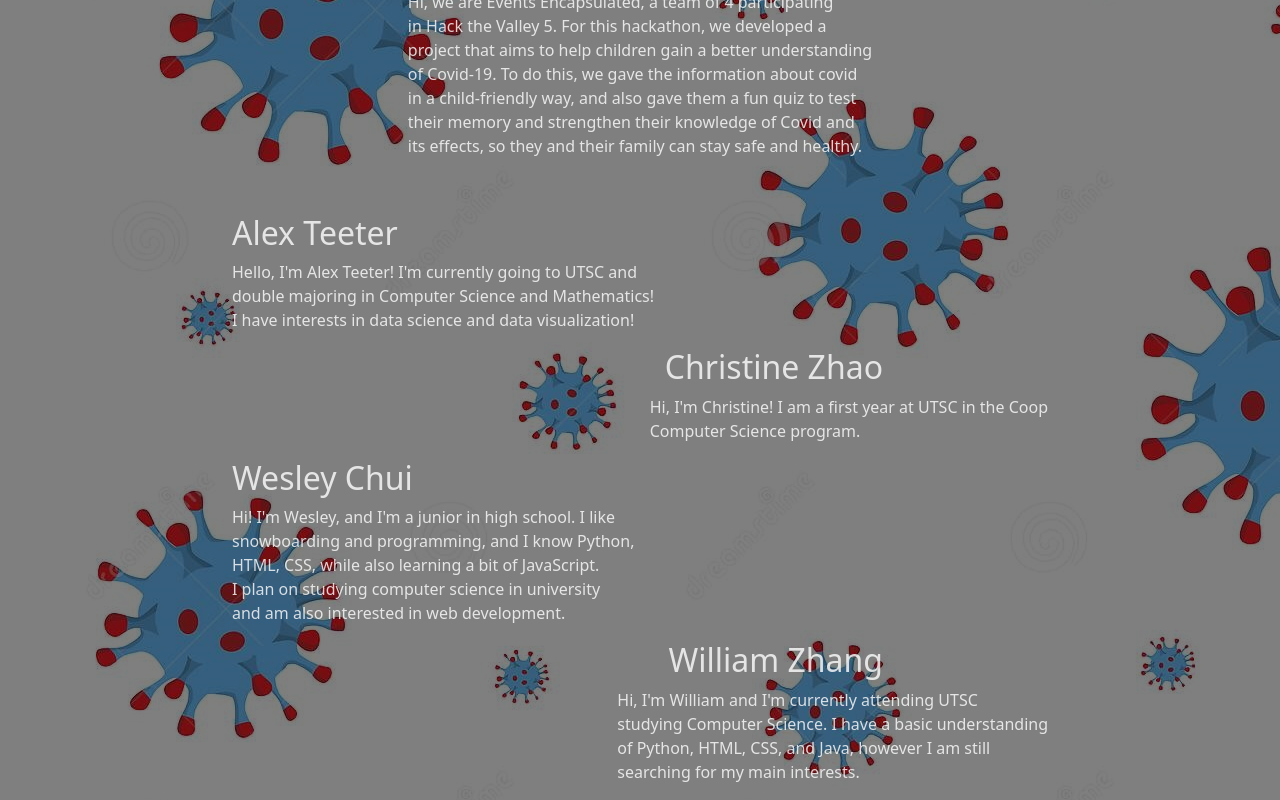
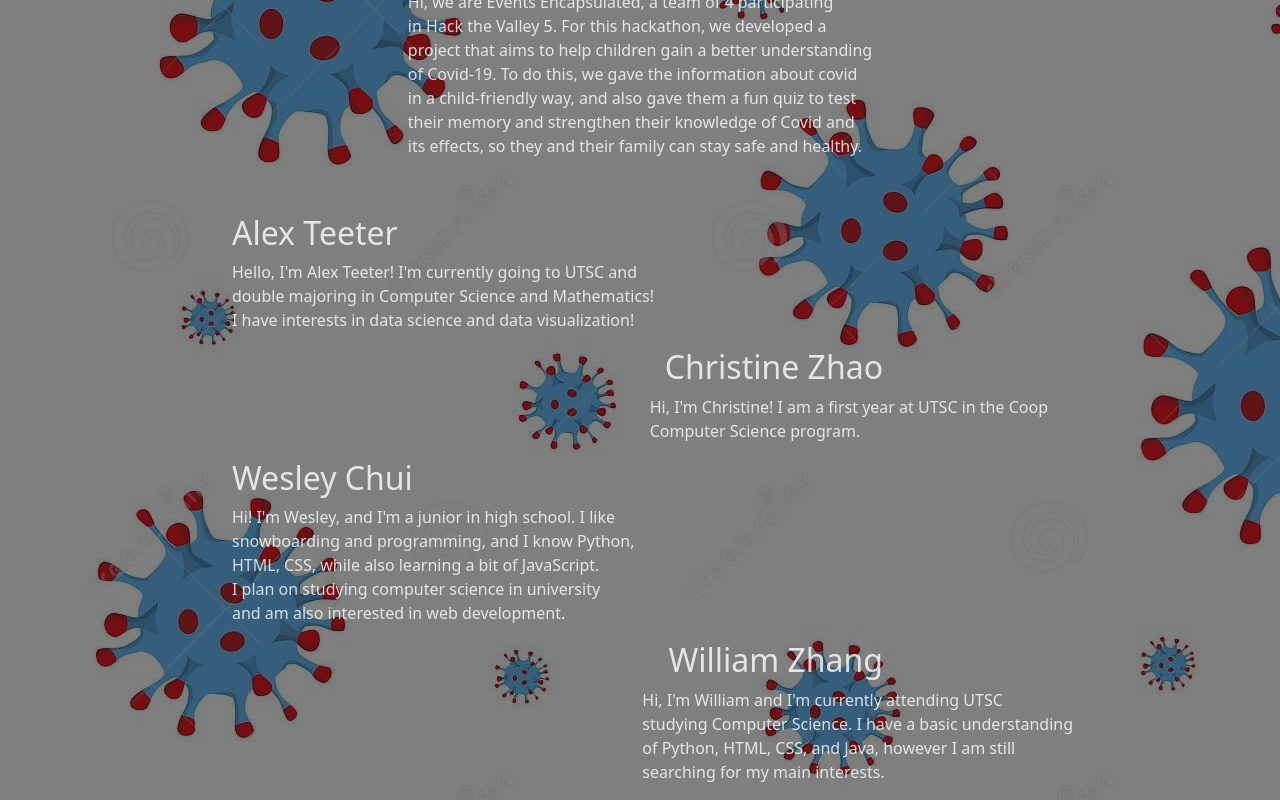
Before and after one commit to kayn0111034/htv-2021, a React (Create React App) app: page /aboutus in a window 1280 px wide. Shown: the part 234-1034 px from the top of the page. Built offline with nearby package versions, Linux system fonts and the light colour scheme.

Commit message:
manually re-adjusted william's page

```diff
--- a/src/components/AboutUs.jsx
+++ b/src/components/AboutUs.jsx
@@ -44,12 +44,12 @@ const AboutUs = () => {
                 </div>
 
                 <div class="p-2 mx-3">
-                    <h2 class="d-flex justify-content-end mgnen">William Zhang</h2>
-                    <div class="d-flex justify-content-end mgne">
+                    <h2 class="d-flex justify-content-end mgnen" >William Zhang</h2>
+                    <div class="d-flex justify-content-end mgne" id="special">
                         Hi, I'm William and I'm currently attending UTSC <br/>
                         studying Computer Science. I have a basic understanding <br/>
                         of Python, HTML, CSS, and Java, however I am still<br/>
-                         searching for my main interests.</div>
+                        searching for my main interests.</div>
                 </div>
 
         </div>
--- a/src/index.css
+++ b/src/index.css
@@ -154,7 +154,6 @@ div .interactive-pane{
   border:3px solid rgb(6, 75, 75);
   background-color: rgba(110, 224, 209, 0.377);
   color:rgb(255, 255, 255);
-  border-radius: 25% ;
 }
 
 .start-button .btn:active{
@@ -192,3 +191,6 @@ div .interactive-pane{
 .mgnen{
   margin-right: 365px;
 }
+#special{
+  margin-right: 175px;
+}
```
